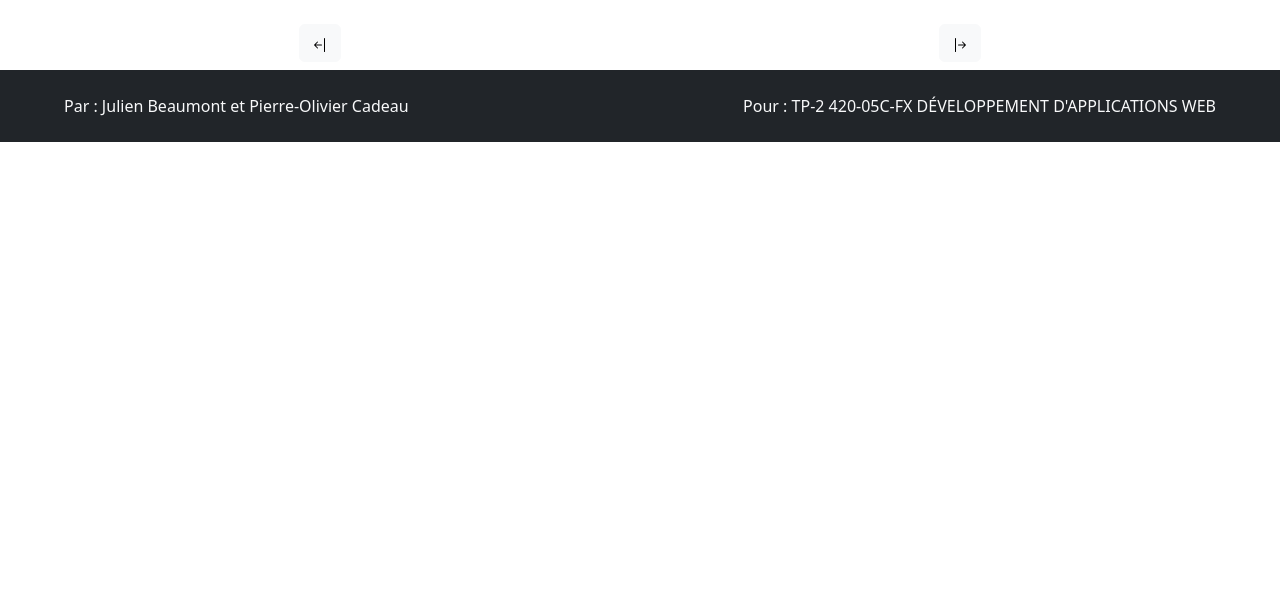
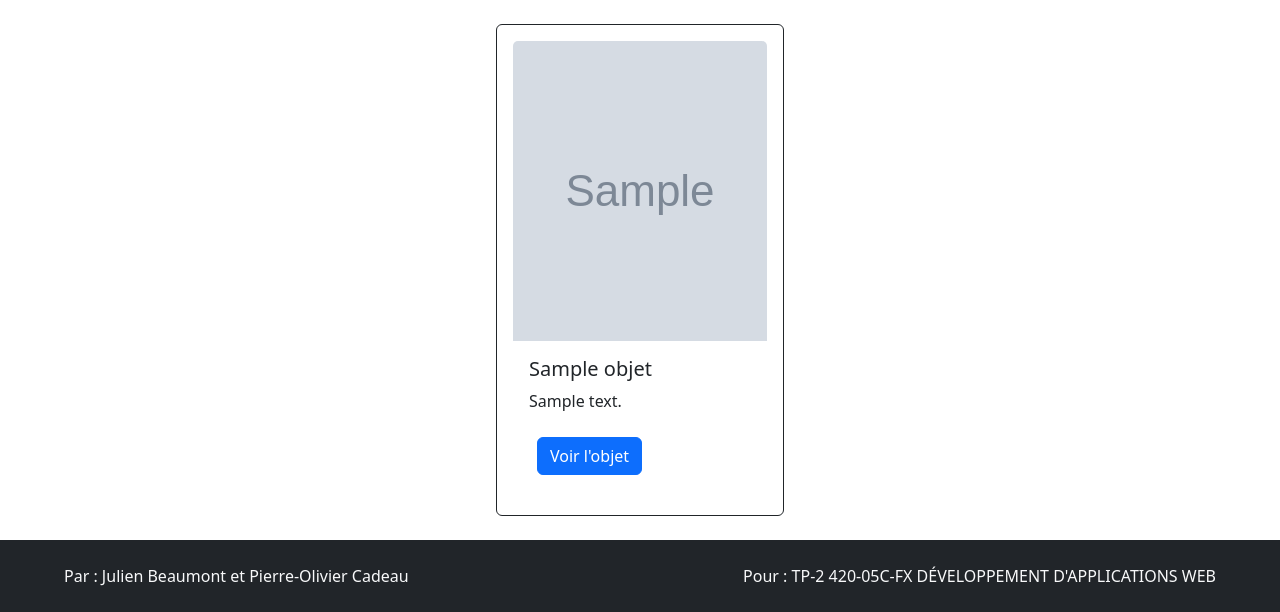
Before and after one commit to pierreolivierc/420-05C-FXweb-TP2Pierre-OlivierJulien, a Flask app: page /objet/liste in a window 1280 px wide. Shown: the part 322-934 px from the top of the page. Before the commit the page ends 464 px from the top, so only its background shows below. Run offline with Flask 3, Linux system fonts and the light colour scheme; tables that the repository leaves empty or names only in its code hold one stand-in row (values such as "Sample post"); grey boxes marked "Sample" are stand-in pictures; style sheets or scripts are compiled from the project's sources; some libraries are stand-ins or nearby versions.

Commit message:
Petit oublie

```diff
--- a/TP2/objet.py
+++ b/TP2/objet.py
@@ -24,7 +24,7 @@ def page_liste_des_objets():
     """Gestion de l'affichage de tout les objets."""
     with bd.creer_connexion() as conn:
             objets = bd.obtenir_tous_les_objets(conn)
-    return render_template('liste_des_objets.jinja', objets=objets)
+    return render_template('tout_les_objets.jinja', objets=objets)
 
 
 @bp_objet.route('/ajouter', methods=["GET", "POST"])
--- a/TP2/templates/base.jinja
+++ b/TP2/templates/base.jinja
@@ -12,7 +12,7 @@
 <body>
 
 <header class="m-4 text-bg-success">
-    <a href="http://127.0.0.1:5000/">
+    <a href="/">
         <img src="/static/images/tp1web3logo.jpg" alt="Logo">
     </a>
 </header>
--- /dev/null
+++ b/TP2/templates/tout_les_objets.jinja
@@ -0,0 +1,36 @@
+{% extends "base.jinja" %}
+
+{% block titre %}
+    Recherche | FAKE
+{% endblock %}
+
+
+{% block contenu %}
+    <section>
+        <div class="row justify-content-center">
+            {% for o in objets %}
+                {% if o.photo == None %}
+                    {{ o.photo == "Image_de_base" }}
+                {% endif %}
+                <div class="card col-md-12 col-lg-6 d-flex justify-content-center m-4 p-3 border-dark"
+                     style="width: 18rem;">
+                    <img height="300" width="300" src="{{ o.photo }}" class="card-img-top" alt="L'image d'un objet">
+                    <div class="card-body">
+                        <h5 class="card-title">{{ o.titre }}</h5>
+                        <p class="card-text">{{ o.description }}</p>
+                        <div>
+                            <a href="/objet/details/{{ o.id }}" class="btn btn-primary m-2">Voir l'objet</a>
+                            {% if session.courriel == o.proprietaire or session.admin == 1 %}
+                                <a href="/objet/modifier/{{ o.id }}" class="btn btn-primary m-2">Modifier</a>
+                                <a href="/objet/supprimer_objet/{{ o.id }}" class="btn btn-primary m-2">Supprimer</a>
+                            {% endif %}
+                            {% if session.courriel != o.proprietaire and (session.admin == 0 or session.admin == 1 ) %}
+                                <a href="objet/troqueur/{{ o.id }}" class="btn btn-primary m-2">Troquer</a>
+                            {% endif %}
+                        </div>
+                    </div>
+                </div>
+            {% endfor %}
+        </div>
+    </section>
+{% endblock %}
```
Also changed, not shown: 1 other file.
